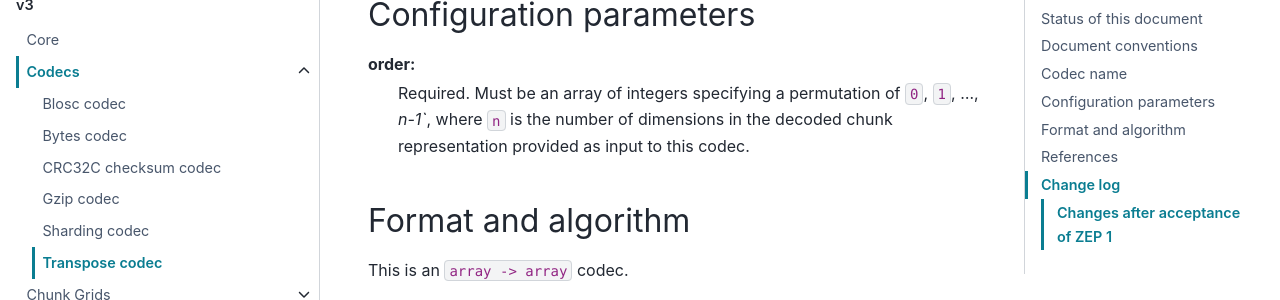
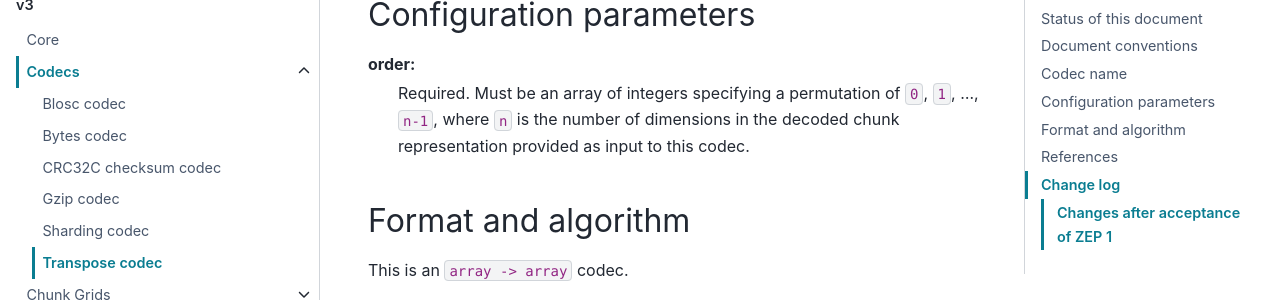
Before and after one commit to zarr-developers/zarr-specs, a Sphinx documentation site: the page built from docs/v3/codecs/transpose/index.rst, in a window 1280 px wide and 900 px high, scrolled down 1298 px. Shown: the part 151-451 px from the top of the window. Built offline with Sphinx 7.4.7 and the PyData theme 0.15.4, drawn with Linux system fonts in a browser that asks for light colours.

Commit message:
Add missing backtick to fix code formatting

```diff
--- a/docs/v3/codecs/transpose/index.rst
+++ b/docs/v3/codecs/transpose/index.rst
@@ -62,7 +62,7 @@ Configuration parameters
 
 order:
     Required.  Must be an array of integers specifying a permutation of ``0``, ``1``, ...,
-    `n-1``, where ``n`` is the number of dimensions in the decoded chunk
+    ``n-1``, where ``n`` is the number of dimensions in the decoded chunk
     representation provided as input to this codec.
 
 Format and algorithm
```
